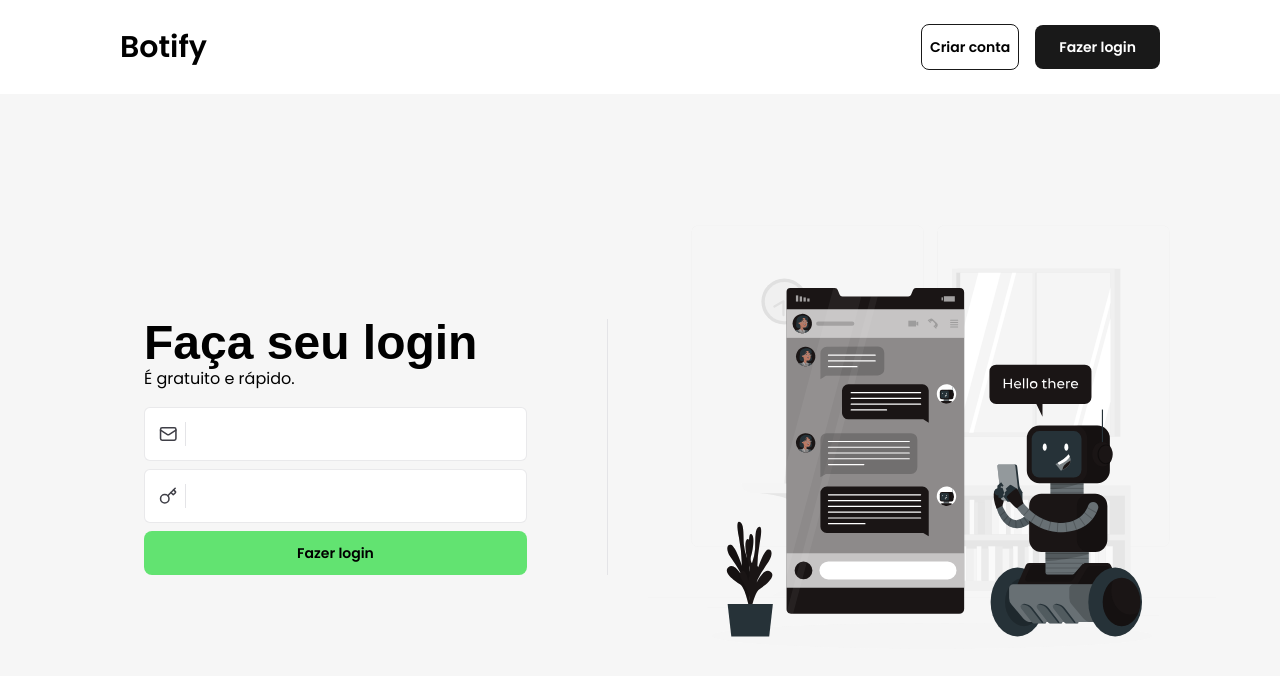
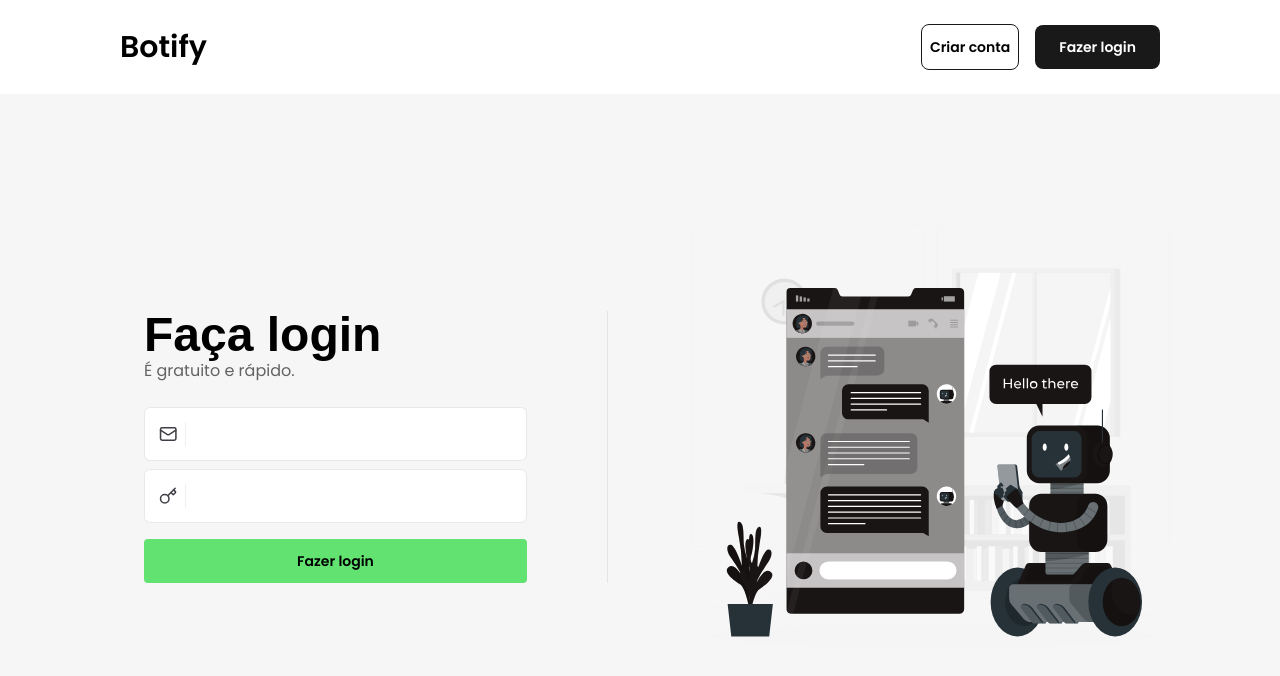
Before and after one commit to devmarquess00/botify-front, a Next.js app: page /auth in a window 1280 px wide. Shown: the top 676 px of the page. Built offline with nearby package versions, Linux system fonts and the light colour scheme; a web font is replaced by a local one.

Commit message:
feat: instalando react-hook-form e zod para formularios de login e cadastro

```diff
--- a/package.json
+++ b/package.json
@@ -8,11 +8,14 @@
     "start": "next start"
   },
   "dependencies": {
+    "@hookform/resolvers": "^5.2.2",
     "@studio-freight/lenis": "^1.0.42",
     "next": "16.1.1",
     "react": "19.2.3",
     "react-dom": "19.2.3",
-    "react-icons": "^5.5.0"
+    "react-hook-form": "^7.71.1",
+    "react-icons": "^5.5.0",
+    "zod": "^4.3.5"
   },
   "devDependencies": {
     "@tailwindcss/postcss": "^4",
--- a/src/(public)/(auth)/components/login/index.tsx
+++ b/src/(public)/(auth)/components/login/index.tsx
@@ -2,7 +2,6 @@ import { Title } from "@/core/components/(public)/atoms/title";
 import { Subtitle } from "@/core/components/(public)/atoms/subtitle";
 import { Button } from "@/core/components/(public)/atoms/button";
 import { Form } from "@/(public)/(auth)/ui/form";
-import { Input } from "@/(public)/(auth)/ui/input";
 import { LuKey, LuMail } from "react-icons/lu";
 
 const Login = () => {
@@ -18,8 +17,6 @@ const Login = () => {
 
         <Form>
           <div className="flex flex-col space-y-2 mt-4">
-            <Input icon={LuMail} />
-            <Input icon={LuKey} />
             <Button variant="green" text="Fazer login" />
           </div>
         </Form>
--- a/src/(public)/(auth)/ui/input/index.tsx
+++ /dev/null
@@ -1,19 +0,0 @@
-import { IconType } from "react-icons";
-
-type Props = {
-  icon: IconType;
-};
-
-const Input = ({ icon: Icon }: Props) => {
-  return (
-    <div className="flex items-center space-x-2 bg-white rounded-md border border-zinc-200/80 p-3.5">
-      {Icon && <Icon size={20} className="text-zinc-700" />}
-      <input
-        type="text"
-        className="w-full outline-none font-poppins border-l border-zinc-200 pl-2"
-      />
-    </div>
-  );
-};
-
-export { Input };
--- a/src/app/(public)/auth/page.tsx
+++ b/src/app/(public)/auth/page.tsx
@@ -1,7 +1,7 @@
 "use client";
 import { Header } from "@/(public)/(auth)/components/header";
-import { Content } from "@/(public)/(auth)/components/content";
 import { useHeader } from "@/(public)/(auth)/hooks/useHeader";
+import { TemplateLogin } from '@/core/components/(public)/templates/login'
 
 export default function Auth() {
   const { steps, toggleShowComponent } = useHeader();
@@ -9,7 +9,7 @@ export default function Auth() {
   return (
     <main className="flex flex-col items-center justify-center min-h-screen w-full bg-primary">
       <Header toggleShowComponent={toggleShowComponent} />
-      <Content steps={steps} />
+      <TemplateLogin steps={steps} />
     </main>
   );
 }
--- a/src/core/components/(public)/atoms/button/index.tsx
+++ b/src/core/components/(public)/atoms/button/index.tsx
@@ -5,9 +5,10 @@ type Props = {
   onClick?: () => void;
   className?: string;
   variant: "black" | "blackWithBorder" | "green";
+  type?: "submit" | "reset" | "button"
 };
 
-const Button = ({ text, onClick, className, variant }: Props) => {
+const Button = ({ text, onClick, className, variant, type }: Props) => {
   const classButton = {
     black: "bg-black/90 hover:bg-black",
     blackWithBorder: "border border-black/90 text-black!",
@@ -18,6 +19,7 @@ const Button = ({ text, onClick, className, variant }: Props) => {
     <button
       className={`font-poppins duration-200 ease-in hover:cursor-pointer text-white py-3 px-6 rounded-lg text-sm font-semibold ${classButton[variant]} ${className}`}
       onClick={onClick}
+      type={type}
     >
       {text}
     </button>
--- /dev/null
+++ b/src/core/components/(public)/atoms/form/index.tsx
@@ -0,0 +1,14 @@
+import { ReactNode } from "react"
+
+type Props = {
+    children: ReactNode
+    onSubmit?: () => void
+}
+
+const Form = ({ children, onSubmit }: Props) => {
+    return (
+        <form onSubmit={onSubmit}>{children}</form>
+    )
+}
+
+export { Form }
--- /dev/null
+++ b/src/core/components/(public)/atoms/inputController/index.tsx
@@ -0,0 +1,31 @@
+import { FC } from "react"
+import { useFormContext } from "react-hook-form"
+import { IconType } from "react-icons"
+
+type Props = {
+    type?: string
+    value?: string
+    placeholder?: string
+    name: string
+    icon?: IconType
+}
+
+const InputController: FC<Props> = ({ type, value, placeholder, name, icon: Icon, ...props }) => {
+    const { register } = useFormContext()
+
+    return (
+        <div className="flex items-center space-x-2 bg-white rounded-md border border-zinc-200/80 p-3.5">
+            {Icon && <Icon size={20} className="text-zinc-700" />}
+            <input
+            type={type}
+            value={value}
+            placeholder={placeholder}
+            className="w-full outline-none border-l border-zinc-200/60 pl-2.5"
+            {...register(name)}
+            {...props}
+            />
+        </div>
+    )
+}
+
+export { InputController }
--- /dev/null
+++ b/src/core/components/(public)/organisms/formLogin/index.tsx
@@ -0,0 +1,48 @@
+import { Form } from "@/core/components/(public)/atoms/form";
+import { Title } from "@/core/components/(public)/atoms/title";
+import { Button } from "@/core/components/(public)/atoms/button";
+import { useForm } from "react-hook-form";
+import { Subtitle } from "@/core/components/(public)/atoms/subtitle";
+import { FormProvider } from "react-hook-form";
+import { LuKey, LuMail } from "react-icons/lu";
+import { InputController } from "@/core/components/(public)/atoms/inputController";
+import { FormLoginSchema, formLogin } from "@/core/schemas/authLogin";
+import { zodResolver } from "@hookform/resolvers/zod";
+
+const FormLogin = () => {
+  const methods = useForm<FormLoginSchema>({
+    resolver: zodResolver(formLogin),
+  });
+
+  const { errors } = methods.formState;
+
+  console.log(errors);
+
+  const onSubmit = (data: any) => {
+    console.log(data);
+  };
+
+  return (
+    <FormProvider {...methods}>
+      <Title title="Faça login" as="h1" className="font-hedvig text-5xl" />
+      <Subtitle
+        subtitle="É gratuito e rápido."
+        className="font-poppins opacity-60 mb-6"
+      />
+      <Form onSubmit={methods.handleSubmit(onSubmit)}>
+        <div className="flex flex-col space-y-2">
+          <InputController name="email" icon={LuMail} />
+          <InputController name="password" icon={LuKey} />
+        </div>
+        <Button
+          text="Fazer login"
+          variant="green"
+          type="submit"
+          className="w-full mt-4 rounded-sm!"
+        />
+      </Form>
+    </FormProvider>
+  );
+};
+
+export { FormLogin };
--- /dev/null
+++ b/src/core/components/(public)/organisms/formRegister/index.tsx
@@ -0,0 +1,37 @@
+import { Form } from "@/core/components/(public)/atoms/form";
+import { Title } from '@/core/components/(public)/atoms/title'
+import { Button } from "@/core/components/(public)/atoms/button";
+import { Subtitle } from '@/core/components/(public)/atoms/subtitle'
+import { InputController } from "@/core/components/(public)/atoms/inputController";
+import { FormProvider, useForm } from "react-hook-form";
+import { LuKey, LuMail, LuUser } from "react-icons/lu";
+
+const FormRegister = () => {
+  const methods = useForm();
+
+  const onSubmit = (data: any) => {
+    console.log(data);
+  };
+
+  return (
+    <FormProvider {...methods}>
+      <Title title="Crie sua conta" as="h1" className="font-hedvig text-5xl" />
+      <Subtitle subtitle="É gratuito e rápido." className="font-poppins opacity-60 mb-6" />
+      <Form onSubmit={methods.handleSubmit(onSubmit)}>
+        <div className="flex flex-col space-y-2">
+          <InputController name="name" icon={LuUser} />
+          <InputController name="email" icon={LuMail} />
+          <InputController name="password" icon={LuKey} />
+        </div>
+        <Button
+          text="Crie sua conta"
+          variant="green"
+          type="submit"
+          className="w-full mt-4 rounded-sm!"
+        />
+      </Form>
+    </FormProvider>
+  );
+};
+
+export { FormRegister };
--- a/src/(public)/(auth)/components/content/index.tsx
+++ b/src/core/components/(public)/templates/login/index.tsx
@@ -1,18 +1,16 @@
+import { FormLogin } from "@/core/components/(public)/organisms/formLogin";
+import { FormRegister } from "@/core/components/(public)/organisms/formRegister";
 import Image from "next/image";
-import { Login } from "@/(public)/(auth)/components/login";
-import { Register } from "@/(public)/(auth)/components/register";
 
 type Props = {
   steps: number;
 };
 
-const Content = ({ steps }: Props) => {
-  const componentsSteps = [<Login />, <Register />];
-
+const TemplateLogin = ({ steps }: Props) => {
   return (
     <main className="w-full flex-1 flex flex-col lg:flex-row items-center justify-center py-12 lg:space-x-10 lg:max-w-6xl">
       <section className="w-full lg:border-r lg:border-zinc-200 lg:pr-20 px-10 md:px-20">
-        {componentsSteps[steps]}
+        {steps === 0 ? <FormLogin /> : <FormRegister />}
       </section>
 
       <Image
@@ -28,4 +26,4 @@ const Content = ({ steps }: Props) => {
   );
 };
 
-export { Content };
+export { TemplateLogin };
--- /dev/null
+++ b/src/core/schemas/authLogin/formLogin.ts
@@ -0,0 +1,16 @@
+import z from 'zod'
+
+export const formLogin = z.object({
+    email: z.string({
+        error: 'E-mail é obrigatório'
+    }).email({
+        error: 'E-mail inválido'
+    }),
+    password: z.string({
+        error: 'Senha é obrigatória',
+    }).min(6, {
+        error: 'A senha deve ter no mínimo 6 caracteres'
+    })
+})
+
+export type FormLoginSchema = z.infer<typeof formLogin>
--- /dev/null
+++ b/src/core/schemas/authLogin/index.ts
@@ -0,0 +1 @@
+export * from './formLogin'
```
Also changed, not shown: 1 other file (tests, documents, lock files or other folders).
